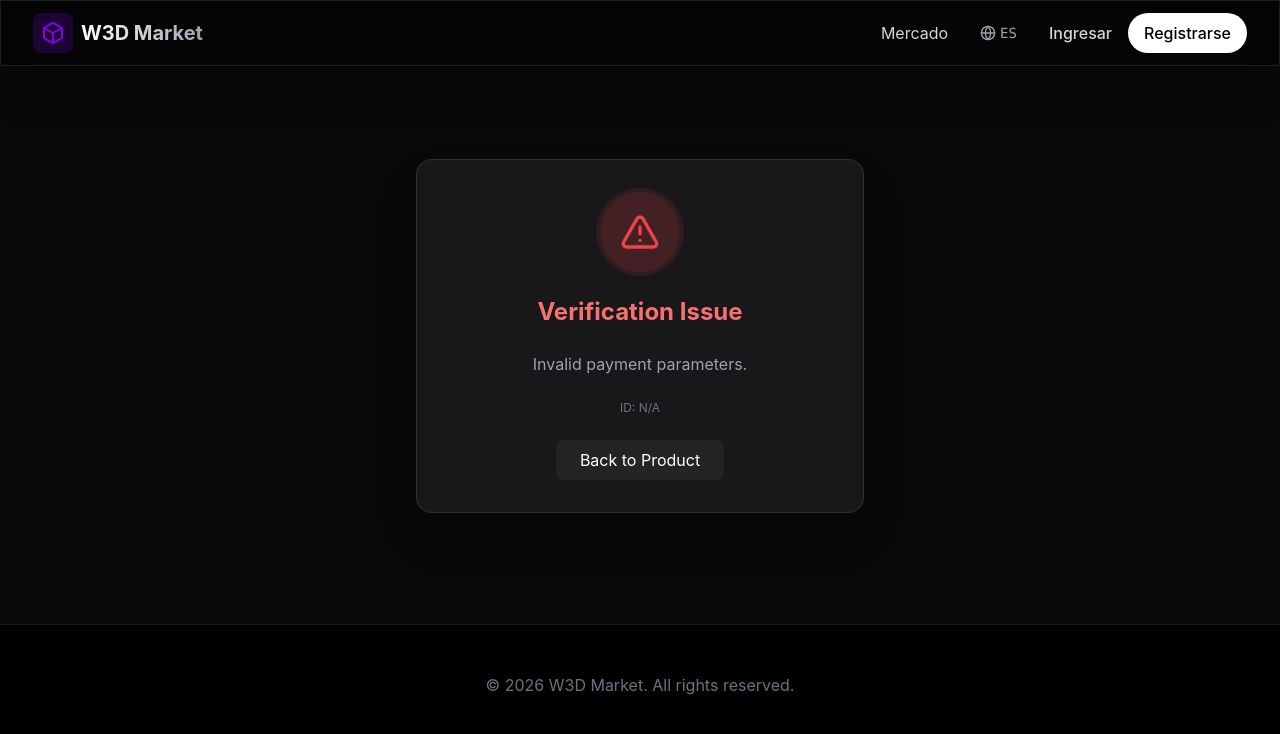
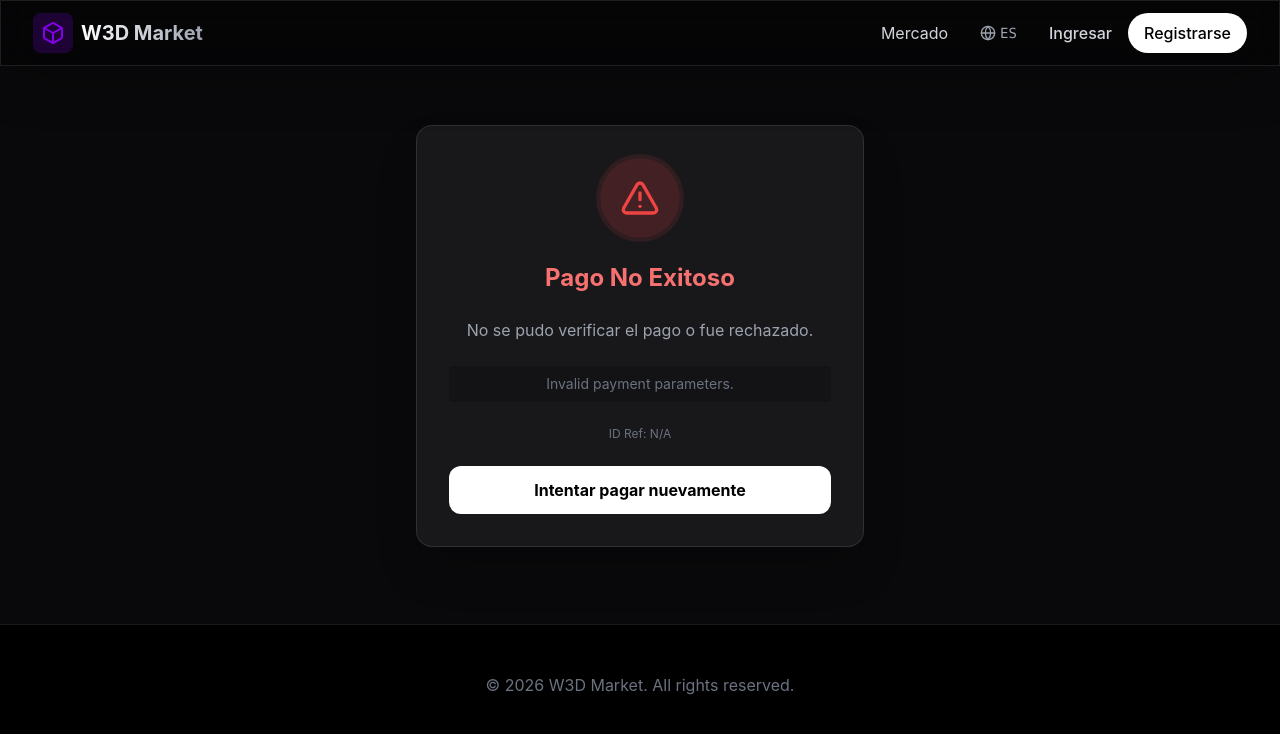
Before and after one commit to Wds10/wmekers, a React (Vite) app: page /payment-success in a window 1280 px wide. Shown: the top 734 px of the page. Built offline with nearby package versions, Linux system fonts and the light colour scheme.

Commit message:
fix(ui): translate payment success page to Spanish and improve error handling ux

```diff
--- a/src/pages/PaymentSuccess.tsx
+++ b/src/pages/PaymentSuccess.tsx
@@ -113,22 +113,26 @@ export default function PaymentSuccess() {
                         <div className="w-20 h-20 bg-green-500/20 rounded-full flex items-center justify-center mx-auto ring-4 ring-green-500/10">
                             <CheckCircle className="w-10 h-10 text-green-500" />
                         </div>
-                        <h2 className="text-2xl font-bold text-green-400">Payment Successful!</h2>
-                        <p className="text-gray-300">Your transaction has been verified.</p>
+                        <h2 className="text-2xl font-bold text-green-400">¡Pago Exitoso!</h2>
+                        <p className="text-gray-300">Tu transacción ha sido verificada correctamente.</p>
 
                         <button
                             onClick={handleDownload}
                             className="w-full py-4 bg-green-600 hover:bg-green-700 text-white font-bold rounded-xl shadow-lg transition-all flex items-center justify-center gap-2 animate-bounce-subtle"
                         >
                             <Download size={24} />
-                            <span>Download Now</span>
+                            <span>Descargar Archivo</span>
                         </button>
+
+                        <div className="text-sm text-gray-500 mt-2">
+                            Si la descarga no comienza automáticamente, haz clic en el botón.
+                        </div>
 
                         <button
                             onClick={() => navigate(`/model/${modelId}`)}
-                            className="text-sm text-gray-500 hover:text-white underline mt-4"
+                            className="text-sm text-gray-400 hover:text-white underline mt-6"
                         >
-                            Return to Product Page
+                            Volver al producto
                         </button>
                     </>
                 )}
@@ -138,15 +142,16 @@ export default function PaymentSuccess() {
                         <div className="w-20 h-20 bg-red-500/20 rounded-full flex items-center justify-center mx-auto ring-4 ring-red-500/10">
                             <AlertTriangle className="w-10 h-10 text-red-500" />
                         </div>
-                        <h2 className="text-2xl font-bold text-red-400">Verification Issue</h2>
-                        <p className="text-gray-400">{message}</p>
-                        <p className="text-xs text-gray-500 mt-2">ID: {paymentId || 'N/A'}</p>
+                        <h2 className="text-2xl font-bold text-red-400">Pago No Exitoso</h2>
+                        <p className="text-gray-400">No se pudo verificar el pago o fue rechazado.</p>
+                        <p className="text-sm text-gray-500 bg-black/20 p-2 rounded">{message}</p>
+                        <p className="text-xs text-gray-500 mt-1">ID Ref: {paymentId || 'N/A'}</p>
 
                         <button
                             onClick={() => navigate(`/model/${modelId}`)}
-                            className="px-6 py-2 bg-white/5 hover:bg-white/10 rounded-lg"
+                            className="w-full py-3 bg-white text-black font-bold rounded-xl hover:bg-gray-200 transition-colors mt-4"
                         >
-                            Back to Product
+                            Intentar pagar nuevamente
                         </button>
                     </>
                 )}
```
